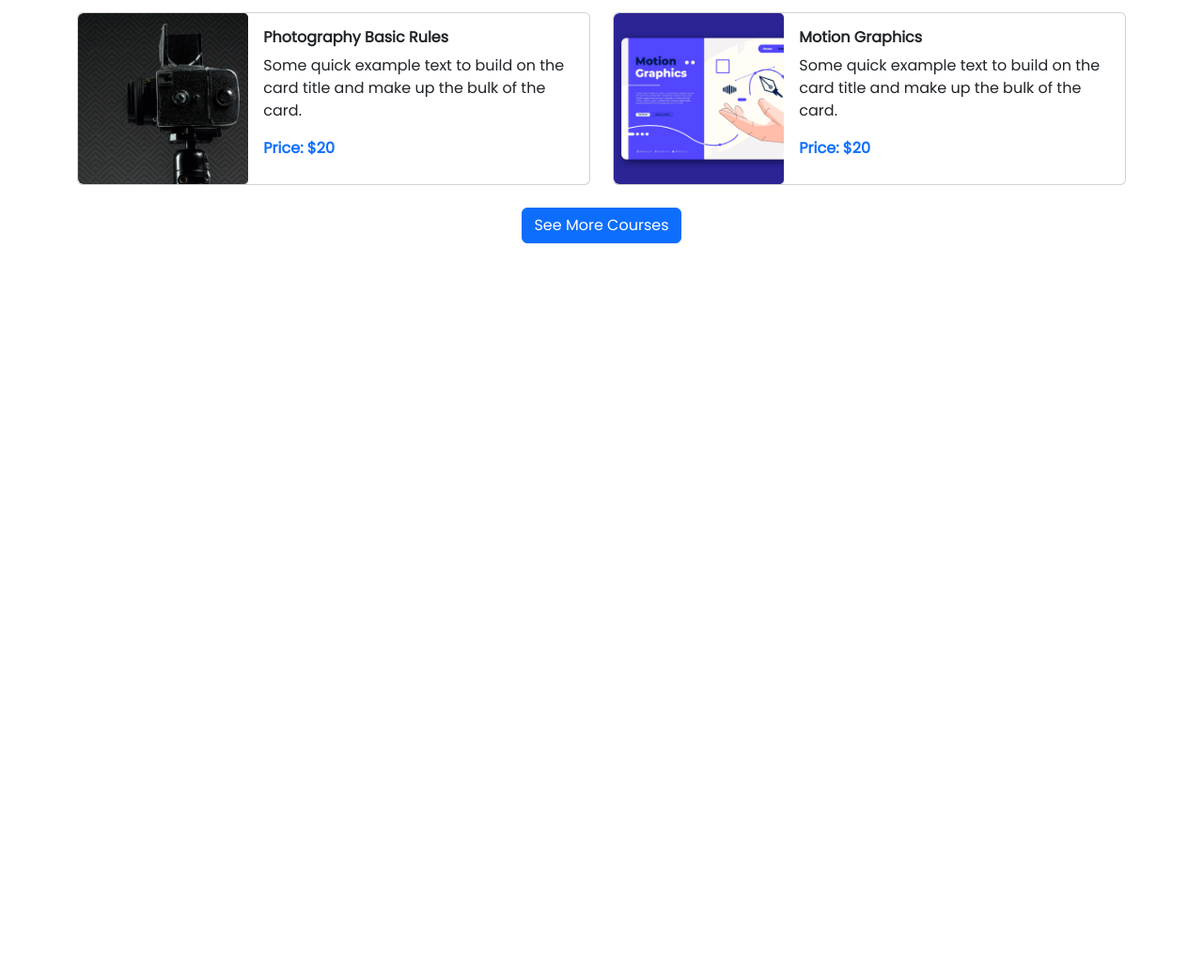
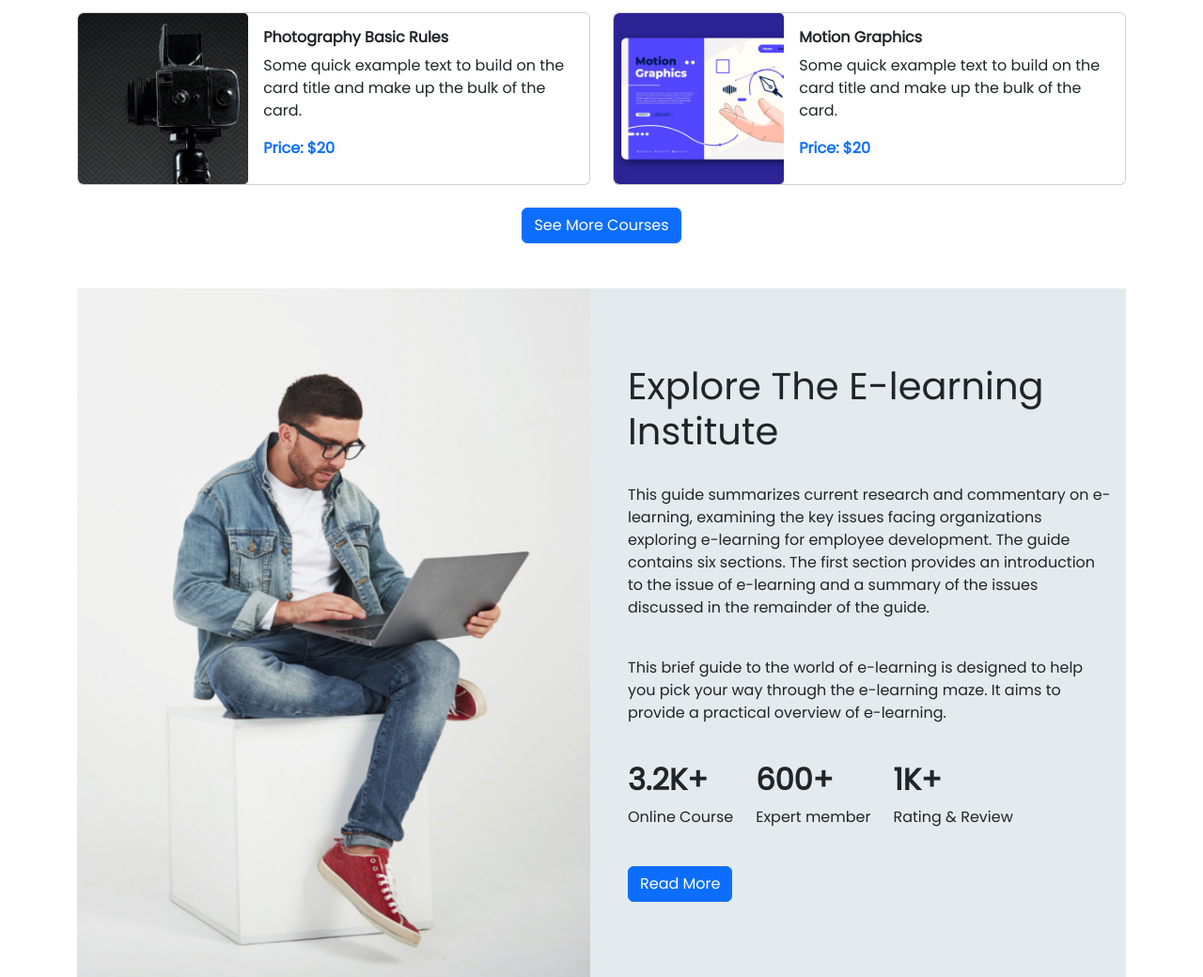
Before and after one commit to tahmina-bipasha/EdTech-website, a plain HTML site: page index.html in a window 1280 px wide. Shown: the part 1462-2502 px from the top of the page at 94% size. Before the commit the page ends 1721 px from the top, so only its background shows below. Drawn offline with nearby package versions, Linux system fonts and the light colour scheme.

Commit message:
added courses extra info

```diff
--- a/index.html
+++ b/index.html
@@ -215,6 +215,58 @@
         </div>
       </section>
       <!-- Courses end -->
+      <!-- courses extra info -->
+      <section class="mt-5">
+        <div class="container">
+          <div class="course-info">
+            <div class="row">
+              <div class="col-md">
+                <div class="course-info-image h-100">
+                  <img src="images/working.png" class="img-fluid w-100 h-100" alt="" />
+                </div>
+              </div>
+              <div class="col-md">
+                <div
+                  class="p-3 h-100 d-flex flex-column justify-content-center gap-4"
+                >
+                  <h1>Explore The E-learning Institute</h1>
+
+                    <p>This guide summarizes current research and commentary on
+                      e-learning, examining the key issues facing organizations
+                      exploring e-learning for employee development. The guide
+                      contains six sections. The first section provides an
+                      introduction to the issue of e-learning and a summary of the
+                      issues discussed in the remainder of the guide.</p>
+
+                      <p>This brief guide to the world of e-learning is designed to
+                        help you pick your way through the e-learning maze. It aims
+                        to provide a practical overview of e-learning.</p>
+
+
+
+                  <div class="d-flex flex-wrap gap-4">
+                    <div>
+                      <h2 class="fw-bold">3.2K+</h2>
+                      <p>Online Course</p>
+                    </div>
+                    <div>
+                      <h2 class="fw-bold">600+</h2>
+                      <p>Expert member</p>
+                    </div>
+                    <div>
+                      <h2 class="fw-bold">1K+</h2>
+                      <p>Rating & Review</p>
+                    </div>
+                  </div>
+                  <div>
+                    <button class="btn btn-primary">Read More</button>
+                  </div>
+                </div>
+              </div>
+            </div>
+          </div>
+        </div>
+      </section>
 
 
     </main>
--- a/style.css
+++ b/style.css
@@ -13,15 +13,15 @@ h5{
     height: 100vh;
     object-fit: cover;
   }
-  .overview {
-    background-color: #f4fafd;
+  .course-info {
+    background-color: #e4ebee;
   }
   .dark{
     filter: brightness(0.5);
   }
 
 
-  .overview-image img,
+  .course-info img,
   .course-image {
   object-fit: cover;
 }
```
